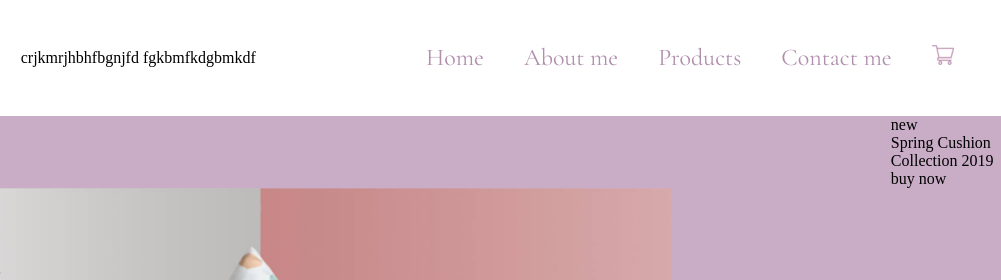
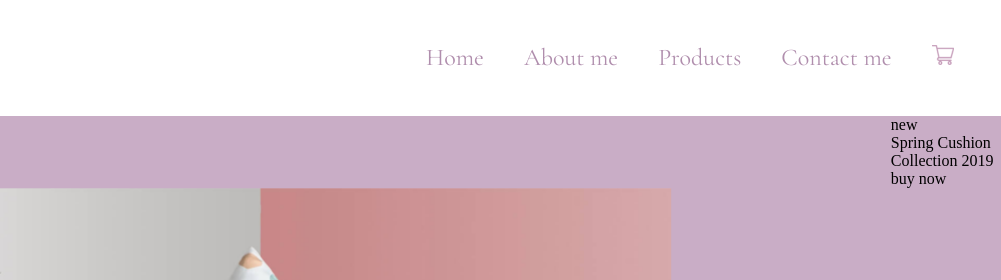
Before and after one commit to Agnehska/test_test, a plain HTML site: page index.html in a window 1280 px wide. Shown: the top 280 px of the page, 279-1280 px from the left. Drawn offline with nearby package versions, Linux system fonts and the light colour scheme.

Commit message:
thirdслчьил

```diff
--- a/index.html
+++ b/index.html
@@ -19,8 +19,7 @@
 <!--        <p>Здесь произошли изменения в ветке FirstBranch</p>-->
 <!--        <p>Еще изменения</p>-->
 <!--        Изменение номер 2 -->
-        crjkmrjhbhfbgnjfd
-        fgkbmfkdgbmkdf
+
         <nav class="menu">
             <ul class="menu__list">
                 <li class="menu__item">
```
